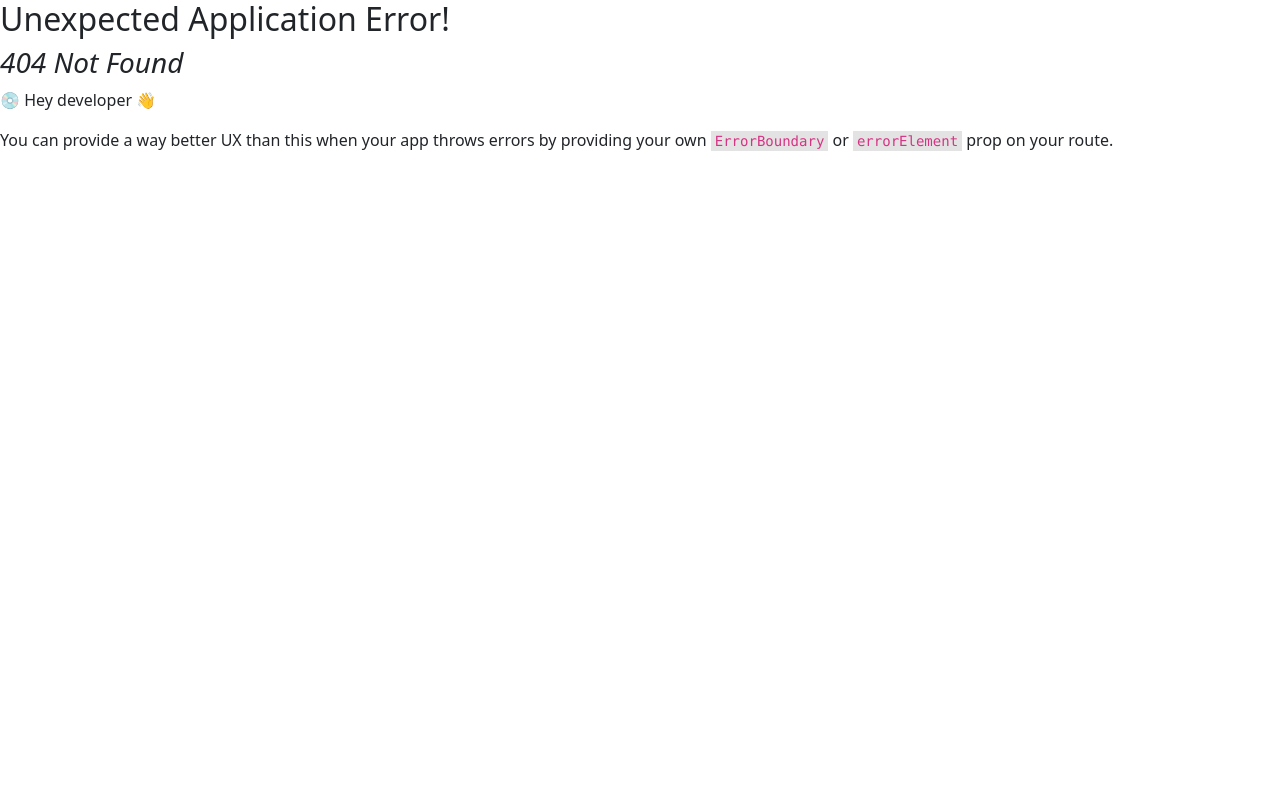
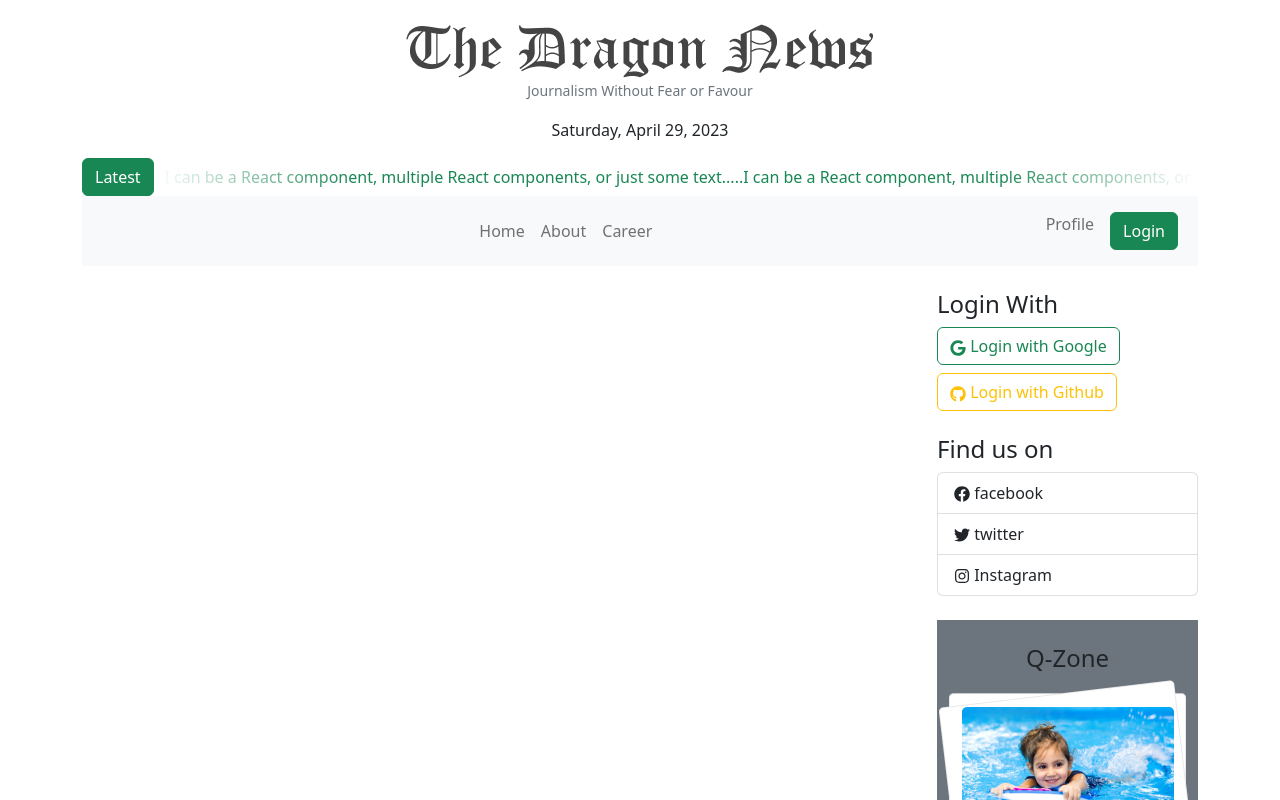
Before and after one commit to almahmudsarker/the-daily-baiust-news, a React (Vite) app: page /news in a window 1280 px wide. Before the commit this address had no page. Shown: the top 800 px of the page. Built offline with nearby package versions, Linux system fonts and the light colour scheme.

Commit message:
category & news pages added

```diff
--- a/src/layouts/Main.jsx
+++ b/src/layouts/Main.jsx
@@ -5,6 +5,7 @@
 import { Col, Container, Row } from 'react-bootstrap';
 import LeftNav from '../pages/Shared/LeftNav/LeftNav';
 import RightNav from '../pages/Shared/RightNav/RightNav';
+import { Outlet } from 'react-router-dom';
 const Main = () => {
     return (
       <div>
@@ -12,7 +13,7 @@
         <Container>
           <Row>
             <Col lg={3}><LeftNav></LeftNav></Col>
-            <Col lg={6}><h2>Main Content coming</h2></Col>
+            <Col lg={6}><Outlet></Outlet></Col>
             <Col lg={3}><RightNav></RightNav></Col>
           </Row>
         </Container>
--- /dev/null
+++ b/src/layouts/NewsLayout.jsx
@@ -0,0 +1,28 @@
+// eslint-disable-next-line no-unused-vars
+import React from 'react';
+import { Col, Container, Row } from 'react-bootstrap';
+import Footer from '../pages/Shared/Footer/Footer';
+import Header from '../pages/Shared/Header/Header';
+import RightNav from '../pages/Shared/RightNav/RightNav';
+import { Outlet } from 'react-router-dom';
+
+const NewsLayout = () => {
+    return (
+      <div>
+        <Header></Header>
+        <Container>
+          <Row>
+            <Col lg={9}>
+              <Outlet></Outlet>
+            </Col>
+            <Col lg={3}>
+              <RightNav></RightNav>
+            </Col>
+          </Row>
+        </Container>
+        <Footer></Footer>
+      </div>
+    );
+};
+
+export default NewsLayout;
--- /dev/null
+++ b/src/pages/Home/Category/Category.jsx
@@ -0,0 +1,14 @@
+// eslint-disable-next-line no-unused-vars
+import React from 'react';
+import { useParams } from 'react-router-dom';
+
+const Category = () => {
+    const {id} = useParams();
+    return (
+        <div>
+            <h2>This is a category: {id}</h2>
+        </div>
+    );
+};
+
+export default Category;
--- /dev/null
+++ b/src/pages/News/News/News.jsx
@@ -0,0 +1,12 @@
+// eslint-disable-next-line no-unused-vars
+import React from 'react';
+
+const News = () => {
+    return (
+      <div>
+        <h2>news details coming soon...</h2>
+      </div>
+    );
+};
+
+export default News;
```
Also changed, not shown: src/routes/Routes.jsx (+17 -0 lines).
